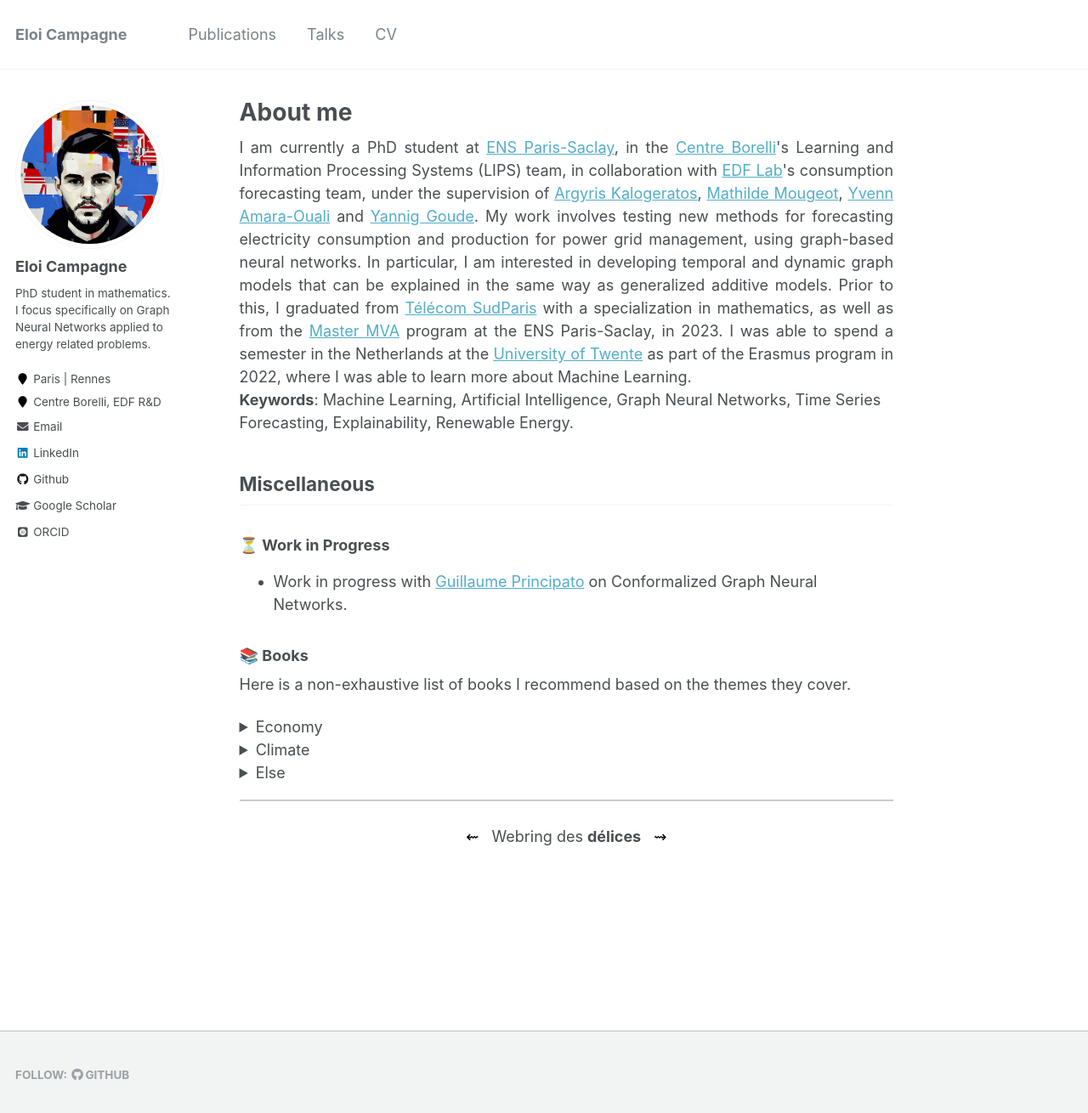
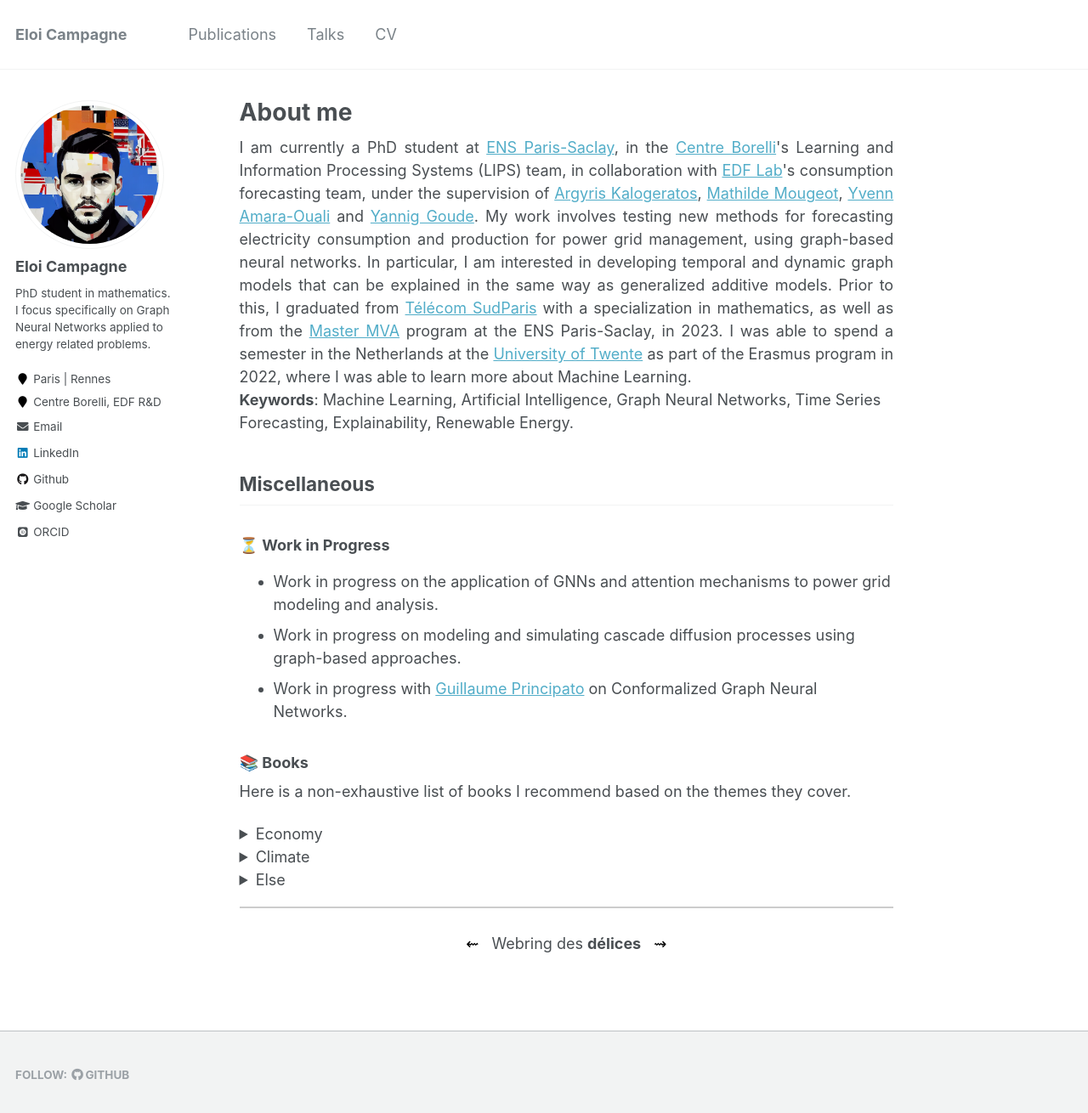
Before and after one commit to eloicampagne/eloicampagne.github.io, a Jekyll site: the page built from _pages/about.md, in a window 1280 px wide and 1323 px high. Shown: the top 1310 px of the window at 85% size. Built offline with Jekyll 4.4.1, drawn with Linux system fonts in a browser that asks for light colours; emoji names are drawn with the system emoji font; some web fonts are replaced.

Commit message:
Update about.md

```diff
--- a/_pages/about.md
+++ b/_pages/about.md
@@ -22,6 +22,8 @@ redirect_from:
 ### :hourglass_flowing_sand: Work in Progress
 
 <ul>
+  <li>Work in progress on the application of GNNs and attention mechanisms to power grid modeling and analysis.</li>
+  <li>Work in progress on modeling and simulating cascade diffusion processes using graph-based approaches.</li>
   <li>Work in progress with <a href="https://www.imo.universite-paris-saclay.fr/fr/perso/guillaume-principato/">Guillaume Principato</a> on Conformalized Graph Neural Networks.</li>
 </ul>
 
```
